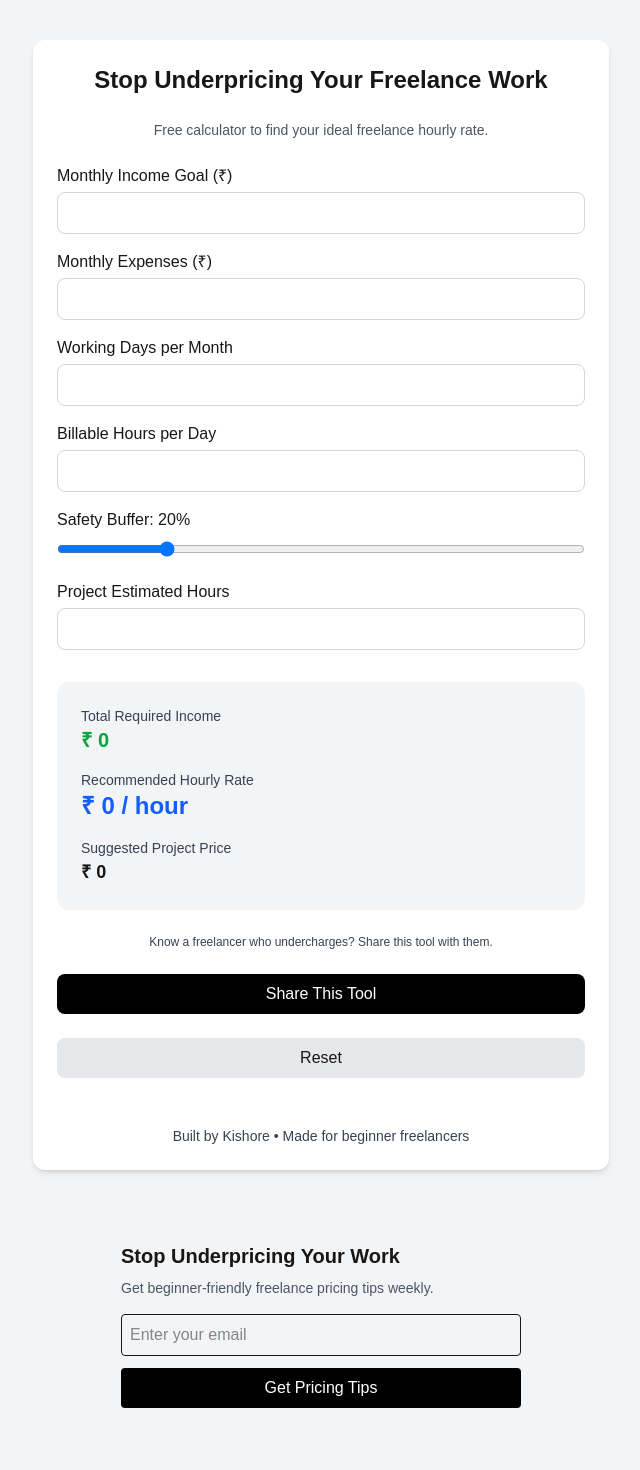
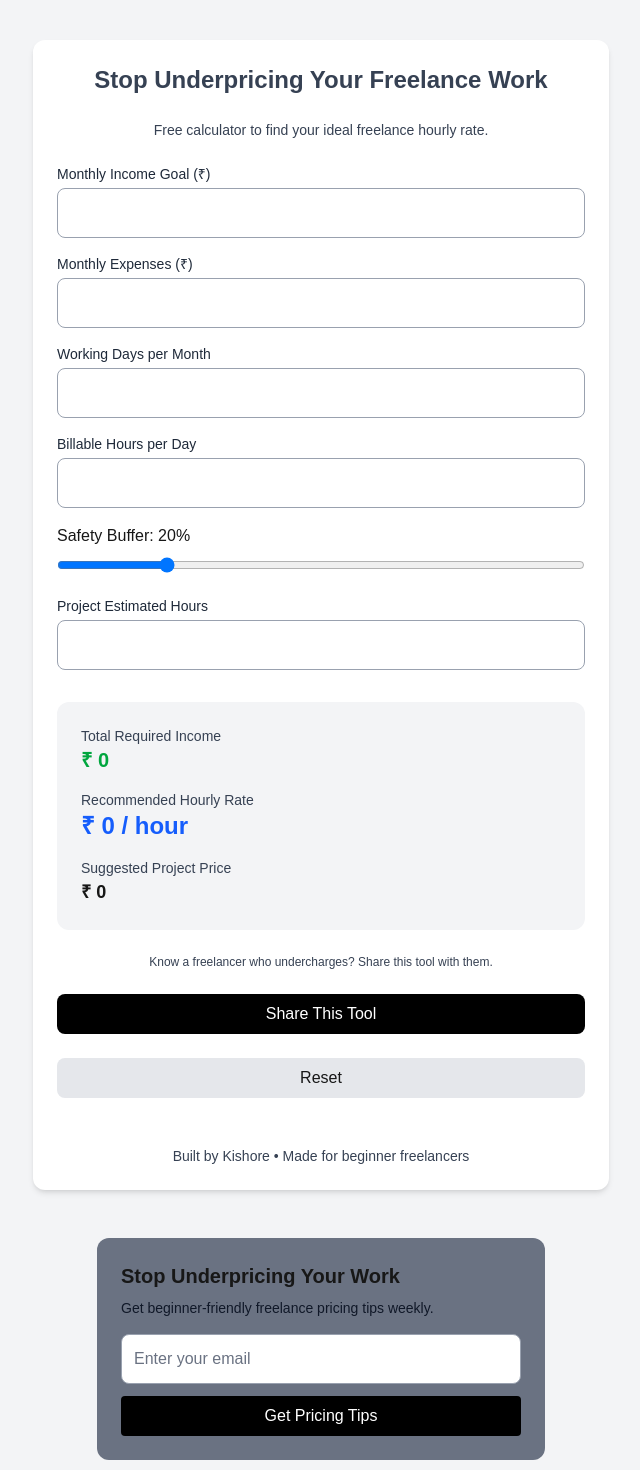
Before and after one commit to kishoredk-tech/freelance-rate, a Next.js app: page / in a window 1280 px wide. Shown: the top 1470 px of the page, without its empty margins (319-959 px from the left). Built offline with nearby package versions, Linux system fonts and the light colour scheme.

Commit message:
v2 Small UI contrast change for Windows and Android

```diff
--- a/src/app/layout.tsx
+++ b/src/app/layout.tsx
@@ -15,7 +15,7 @@ const geistMono = Geist_Mono({
 });
 
 export const metadata = {
-  title: "Freelance Rate Calculator – Stop Underpricing Your Work",
+  title: "Freelance Rate Calculator India – Stop Underpricing Your Work",
   description:
     "Free freelance rate calculator to find your ideal hourly and project pricing based on income goals, working days, and safety buffer.",
   openGraph: {
--- a/src/app/page.tsx
+++ b/src/app/page.tsx
@@ -52,11 +52,11 @@ export default function Home() {
     <main className="min-h-screen bg-gray-100 py-10 px-4">
       <div className="max-w-xl mx-auto bg-white shadow-md rounded-xl p-6 space-y-6">
 
-        <h1 className="text-2xl font-bold text-center">
+        <h1 className="text-2xl font-bold text-gray-700 text-center">
           Stop Underpricing Your Freelance Work
         </h1>
 
-        <p className="text-sm text-gray-600 text-center">
+        <p className="text-sm text-gray-700 text-center">
           Free calculator to find your ideal freelance hourly rate.
         </p>
 
--- a/src/components/InputField.tsx
+++ b/src/components/InputField.tsx
@@ -1,8 +1,8 @@
-interface InputFieldProps {
+type InputFieldProps = {
   label: string;
   value: string;
   onChange: (value: string) => void;
-}
+};
 
 export default function InputField({
   label,
@@ -10,15 +10,16 @@ export default function InputField({
   onChange,
 }: InputFieldProps) {
   return (
-    <div>
-      <label className="block mb-1 font-medium">
+    <div className="space-y-1">
+      <label className="block text-sm font-medium text-gray-800">
         {label}
       </label>
+
       <input
         type="number"
         value={value}
         onChange={(e) => onChange(e.target.value)}
-        className="w-full p-2 border border-gray-300 rounded-lg"
+        className="w-full p-3 border border-gray-400 rounded-lg bg-white text-gray-900 placeholder-gray-500 focus:outline-none focus:ring-2 focus:ring-black focus:border-black"
       />
     </div>
   );
--- a/src/components/SubscribeForm.tsx
+++ b/src/components/SubscribeForm.tsx
@@ -37,11 +37,11 @@ export default function SubscribeForm() {
   };
 
   return (
-    <div className="mt-12 p-6 bg-gray-100 rounded-xl max-w-md mx-auto">
+    <div className="mt-12 p-6 bg-gray-500 rounded-xl max-w-md mx-auto">
       <h3 className="text-xl font-semibold mb-2">
         Stop Underpricing Your Work
       </h3>
-      <p className="text-sm text-gray-600 mb-4">
+      <p className="text-sm text-gray-900 mb-4">
         Get beginner-friendly freelance pricing tips weekly.
       </p>
 
@@ -52,7 +52,7 @@ export default function SubscribeForm() {
           value={email}
           required
           onChange={(e) => setEmail(e.target.value)}
-          className="p-2 border rounded"
+          className="p-3 border border-gray-400 rounded-lg bg-white text-gray-900 placeholder-gray-500 focus:outline-none focus:ring-2 focus:ring-black focus:border-black"
         />
 
         <button
```
